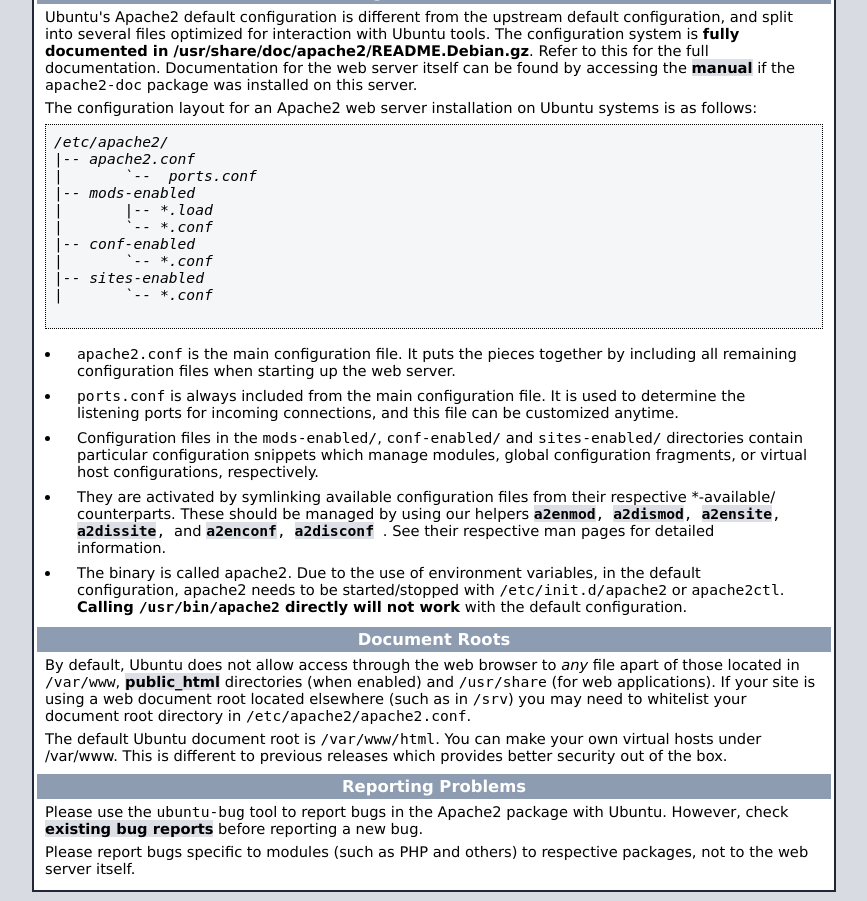
After one commit to HsienChiaChen/NTUGuitarLove2018, a PHP site: page /back_html/index.html in a window 1280 px wide. The commit adds this page. Shown: the part 312-1213 px from the top of the page, without its empty margins (206-1073 px from the left). Run offline with PHP 8.4, Linux system fonts and the light colour scheme.

Commit message:
heng_com_after_mod

```diff
--- a/Scripts/Custom/api-teamdata.php
+++ b/Scripts/Custom/api-teamdata.php
@@ -1,8 +1,8 @@
 <?php
 header('Content-Type: text/html;charset=UTF-8');
 $host="localhost"; //MySQL 主機位址
-$username="root"; //MySQL 使用者名稱
-$password=""; //MySQL 使用者密碼
+$username="Leo"; //MySQL 使用者名稱
+$password="leo826826"; //MySQL 使用者密碼
 $database="team"; //資料庫名稱
 $conn=mysql_connect($host, $username, $password); //建立連線
 mysql_query("SET NAMES 'utf8'"); //設定查詢所用之字元集為 utf-8
--- /dev/null
+++ b/back_html/index.html
@@ -0,0 +1,374 @@
+
+<!DOCTYPE html PUBLIC "-//W3C//DTD XHTML 1.0 Transitional//EN" "http://www.w3.org/TR/xhtml1/DTD/xhtml1-transitional.dtd">
+<html xmlns="http://www.w3.org/1999/xhtml">
+  <!--
+    Modified from the Debian original for Ubuntu
+    Last updated: 2014-03-19
+    See: https://launchpad.net/bugs/1288690
+  -->
+  <head>
+    <meta http-equiv="Content-Type" content="text/html; charset=UTF-8" />
+    <title>Apache2 Ubuntu Default Page: It works</title>
+    <style type="text/css" media="screen">
+  * {
+    margin: 0px 0px 0px 0px;
+    padding: 0px 0px 0px 0px;
+  }
+
+  body, html {
+    padding: 3px 3px 3px 3px;
+
+    background-color: #D8DBE2;
+
+    font-family: Verdana, sans-serif;
+    font-size: 11pt;
+    text-align: center;
+  }
+
+  div.main_page {
+    position: relative;
+    display: table;
+
+    width: 800px;
+
+    margin-bottom: 3px;
+    margin-left: auto;
+    margin-right: auto;
+    padding: 0px 0px 0px 0px;
+
+    border-width: 2px;
+    border-color: #212738;
+    border-style: solid;
+
+    background-color: #FFFFFF;
+
+    text-align: center;
+  }
+
+  div.page_header {
+    height: 99px;
+    width: 100%;
+
+    background-color: #F5F6F7;
+  }
+
+  div.page_header span {
+    margin: 15px 0px 0px 50px;
+
+    font-size: 180%;
+    font-weight: bold;
+  }
+
+  div.page_header img {
+    margin: 3px 0px 0px 40px;
+
+    border: 0px 0px 0px;
+  }
+
+  div.table_of_contents {
+    clear: left;
+
+    min-width: 200px;
+
+    margin: 3px 3px 3px 3px;
+
+    background-color: #FFFFFF;
+
+    text-align: left;
+  }
+
+  div.table_of_contents_item {
+    clear: left;
+
+    width: 100%;
+
+    margin: 4px 0px 0px 0px;
+
+    background-color: #FFFFFF;
+
+    color: #000000;
+    text-align: left;
+  }
+
+  div.table_of_contents_item a {
+    margin: 6px 0px 0px 6px;
+  }
+
+  div.content_section {
+    margin: 3px 3px 3px 3px;
+
+    background-color: #FFFFFF;
+
+    text-align: left;
+  }
+
+  div.content_section_text {
+    padding: 4px 8px 4px 8px;
+
+    color: #000000;
+    font-size: 100%;
+  }
+
+  div.content_section_text pre {
+    margin: 8px 0px 8px 0px;
+    padding: 8px 8px 8px 8px;
+
+    border-width: 1px;
+    border-style: dotted;
+    border-color: #000000;
+
+    background-color: #F5F6F7;
+
+    font-style: italic;
+  }
+
+  div.content_section_text p {
+    margin-bottom: 6px;
+  }
+
+  div.content_section_text ul, div.content_section_text li {
+    padding: 4px 8px 4px 16px;
+  }
+
+  div.section_header {
+    padding: 3px 6px 3px 6px;
+
+    background-color: #8E9CB2;
+
+    color: #FFFFFF;
+    font-weight: bold;
+    font-size: 112%;
+    text-align: center;
+  }
+
+  div.section_header_red {
+    background-color: #CD214F;
+  }
+
+  div.section_header_grey {
+    background-color: #9F9386;
+  }
+
+  .floating_element {
+    position: relative;
+    float: left;
+  }
+
+  div.table_of_contents_item a,
+  div.content_section_text a {
+    text-decoration: none;
+    font-weight: bold;
+  }
+
+  div.table_of_contents_item a:link,
+  div.table_of_contents_item a:visited,
+  div.table_of_contents_item a:active {
+    color: #000000;
+  }
+
+  div.table_of_contents_item a:hover {
+    background-color: #000000;
+
+    color: #FFFFFF;
+  }
+
+  div.content_section_text a:link,
+  div.content_section_text a:visited,
+   div.content_section_text a:active {
+    background-color: #DCDFE6;
+
+    color: #000000;
+  }
+
+  div.content_section_text a:hover {
+    background-color: #000000;
+
+    color: #DCDFE6;
+  }
+
+  div.validator {
+  }
+    </style>
+  </head>
+  <body>
+    <div class="main_page">
+      <div class="page_header floating_element">
+        <img src="/icons/ubuntu-logo.png" alt="Ubuntu Logo" class="floating_element"/>
+        <span class="floating_element">
+          Apache2 Ubuntu Default Page
+        </span>
+      </div>
+<!--      <div class="table_of_contents floating_element">
+        <div class="section_header section_header_grey">
+          TABLE OF CONTENTS
+        </div>
+        <div class="table_of_contents_item floating_element">
+          <a href="#about">About</a>
+        </div>
+        <div class="table_of_contents_item floating_element">
+          <a href="#changes">Changes</a>
+        </div>
+        <div class="table_of_contents_item floating_element">
+          <a href="#scope">Scope</a>
+        </div>
+        <div class="table_of_contents_item floating_element">
+          <a href="#files">Config files</a>
+        </div>
+      </div>
+-->
+      <div class="content_section floating_element">
+
+
+        <div class="section_header section_header_red">
+          <div id="about"></div>
+          It works!
+        </div>
+        <div class="content_section_text">
+          <p>
+                This is the default welcome page used to test the correct
+                operation of the Apache2 server after installation on Ubuntu systems.
+                It is based on the equivalent page on Debian, from which the Ubuntu Apache
+                packaging is derived.
+                If you can read this page, it means that the Apache HTTP server installed at
+                this site is working properly. You should <b>replace this file</b> (located at
+                <tt>/var/www/html/index.html</tt>) before continuing to operate your HTTP server.
+          </p>
+
+
+          <p>
+                If you are a normal user of this web site and don't know what this page is
+                about, this probably means that the site is currently unavailable due to
+                maintenance.
+                If the problem persists, please contact the site's administrator.
+          </p>
+
+        </div>
+        <div class="section_header">
+          <div id="changes"></div>
+                Configuration Overview
+        </div>
+        <div class="content_section_text">
+          <p>
+                Ubuntu's Apache2 default configuration is different from the
+                upstream default configuration, and split into several files optimized for
+                interaction with Ubuntu tools. The configuration system is
+                <b>fully documented in
+                /usr/share/doc/apache2/README.Debian.gz</b>. Refer to this for the full
+                documentation. Documentation for the web server itself can be
+                found by accessing the <a href="/manual">manual</a> if the <tt>apache2-doc</tt>
+                package was installed on this server.
+
+          </p>
+          <p>
+                The configuration layout for an Apache2 web server installation on Ubuntu systems is as follows:
+          </p>
+          <pre>
+/etc/apache2/
+|-- apache2.conf
+|       `--  ports.conf
+|-- mods-enabled
+|       |-- *.load
+|       `-- *.conf
+|-- conf-enabled
+|       `-- *.conf
+|-- sites-enabled
+|       `-- *.conf
+          </pre>
+          <ul>
+                        <li>
+                           <tt>apache2.conf</tt> is the main configuration
+                           file. It puts the pieces together by including all remaining configuration
+                           files when starting up the web server.
+                        </li>
+
+                        <li>
+                           <tt>ports.conf</tt> is always included from the
+                           main configuration file. It is used to determine the listening ports for
+                           incoming connections, and this file can be customized anytime.
+                        </li>
+
+                        <li>
+                           Configuration files in the <tt>mods-enabled/</tt>,
+                           <tt>conf-enabled/</tt> and <tt>sites-enabled/</tt> directories contain
+                           particular configuration snippets which manage modules, global configuration
+                           fragments, or virtual host configurations, respectively.
+                        </li>
+
+                        <li>
+                           They are activated by symlinking available
+                           configuration files from their respective
+                           *-available/ counterparts. These should be managed
+                           by using our helpers
+                           <tt>
+                                <a href="http://manpages.debian.org/cgi-bin/man.cgi?query=a2enmod">a2enmod</a>,
+                                <a href="http://manpages.debian.org/cgi-bin/man.cgi?query=a2dismod">a2dismod</a>,
+                           </tt>
+                           <tt>
+                                <a href="http://manpages.debian.org/cgi-bin/man.cgi?query=a2ensite">a2ensite</a>,
+                                <a href="http://manpages.debian.org/cgi-bin/man.cgi?query=a2dissite">a2dissite</a>,
+                            </tt>
+                                and
+                           <tt>
+                                <a href="http://manpages.debian.org/cgi-bin/man.cgi?query=a2enconf">a2enconf</a>,
+                                <a href="http://manpages.debian.org/cgi-bin/man.cgi?query=a2disconf">a2disconf</a>
+                           </tt>. See their respective man pages for detailed information.
+                        </li>
+
+                        <li>
+                           The binary is called apache2. Due to the use of
+                           environment variables, in the default configuration, apache2 needs to be
+                           started/stopped with <tt>/etc/init.d/apache2</tt> or <tt>apache2ctl</tt>.
+                           <b>Calling <tt>/usr/bin/apache2</tt> directly will not work</b> with the
+                           default configuration.
+                        </li>
+          </ul>
+        </div>
+
+        <div class="section_header">
+            <div id="docroot"></div>
+                Document Roots
+        </div>
+
+        <div class="content_section_text">
+            <p>
+                By default, Ubuntu does not allow access through the web browser to
+                <em>any</em> file apart of those located in <tt>/var/www</tt>,
+                <a href="http://httpd.apache.org/docs/2.4/mod/mod_userdir.html">public_html</a>
+                directories (when enabled) and <tt>/usr/share</tt> (for web
+                applications). If your site is using a web document root
+                located elsewhere (such as in <tt>/srv</tt>) you may need to whitelist your
+                document root directory in <tt>/etc/apache2/apache2.conf</tt>.
+            </p>
+            <p>
+                The default Ubuntu document root is <tt>/var/www/html</tt>. You
+                can make your own virtual hosts under /var/www. This is different
+                to previous releases which provides better security out of the box.
+            </p>
+        </div>
+
+        <div class="section_header">
+          <div id="bugs"></div>
+                Reporting Problems
+        </div>
+        <div class="content_section_text">
+          <p>
+                Please use the <tt>ubuntu-bug</tt> tool to report bugs in the
+                Apache2 package with Ubuntu. However, check <a
+                href="https://bugs.launchpad.net/ubuntu/+source/apache2">existing
+                bug reports</a> before reporting a new bug.
+          </p>
+          <p>
+                Please report bugs specific to modules (such as PHP and others)
+                to respective packages, not to the web server itself.
+          </p>
+        </div>
+
+
+
+
+      </div>
+    </div>
+    <div class="validator">
+    </div>
+  </body>
+</html>
--- /dev/null
+++ b/back_html/info.php
@@ -0,0 +1,4 @@
+<?php
+
+phpinfo();
+?>
```
Also changed, not shown: back_html/index.nginx-debian.html (added, +25 -0 lines), index.php (+6 -5 lines), CSS/mainpage.css, images/Title.png, images/backimg.jpg, images/flow.png, images/mainpage/overlay.png.
